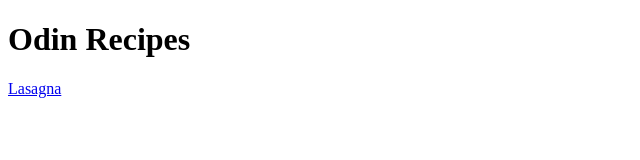
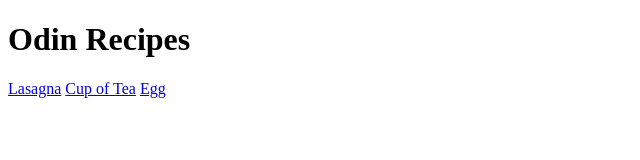
Before and after one commit to sanchez333/odin-recipes, a plain HTML site: page index.html in a window 1280 px wide. Shown: the whole page, without its empty margins (0-640 px from the left). Drawn offline with Linux system fonts and the light colour scheme.

Commit message:
Add links to egg and cup of tea

```diff
--- a/index.html
+++ b/index.html
@@ -9,5 +9,7 @@
 <body>
     <h1>Odin Recipes</h1>
     <a href="recipes/lasagna.html">Lasagna</a>
+    <a href="recipes/cup-of-tea.html">Cup of Tea</a>
+    <a href="recipes/egg.html">Egg</a>
 </body>
 </html>
```
